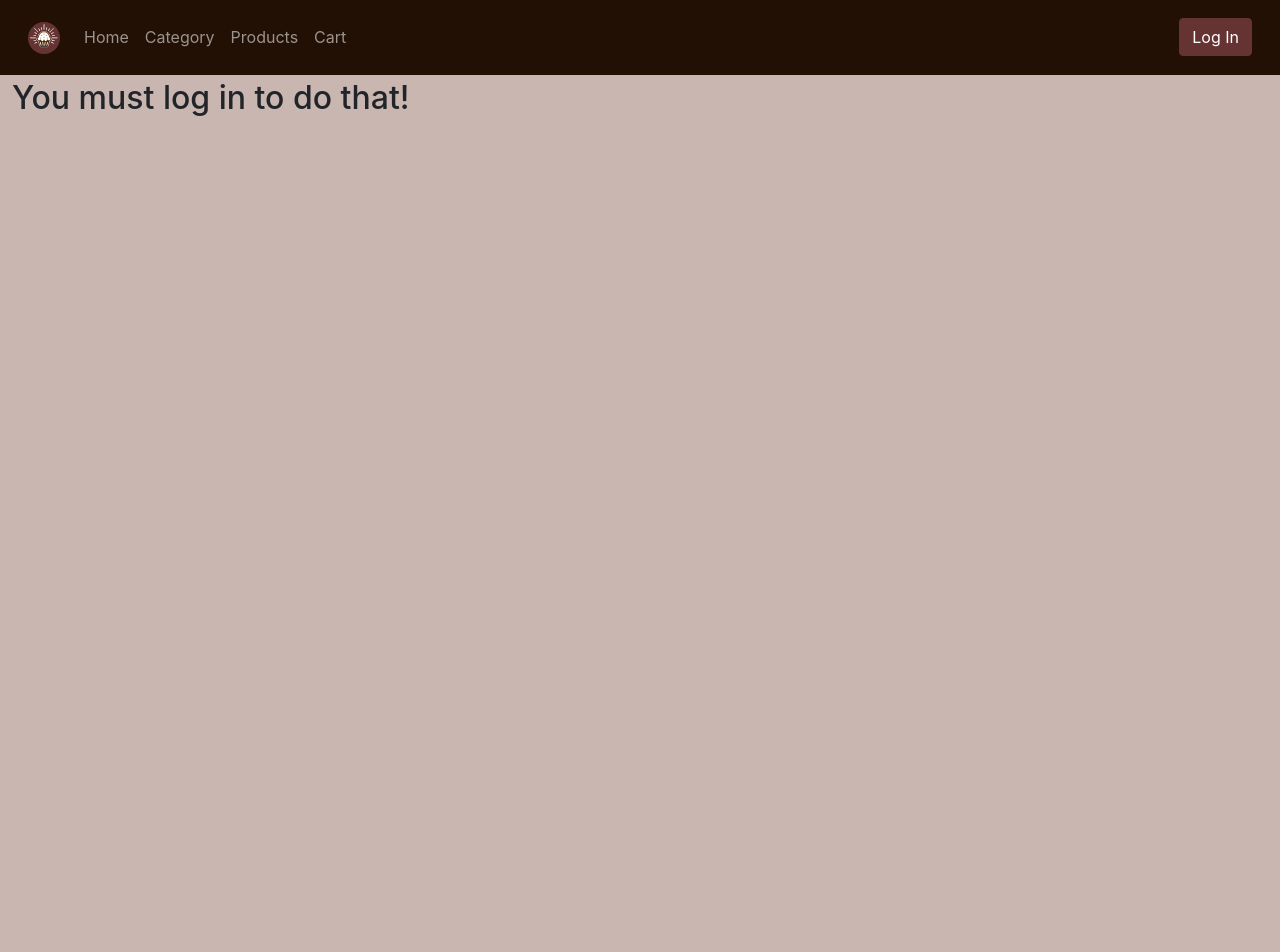
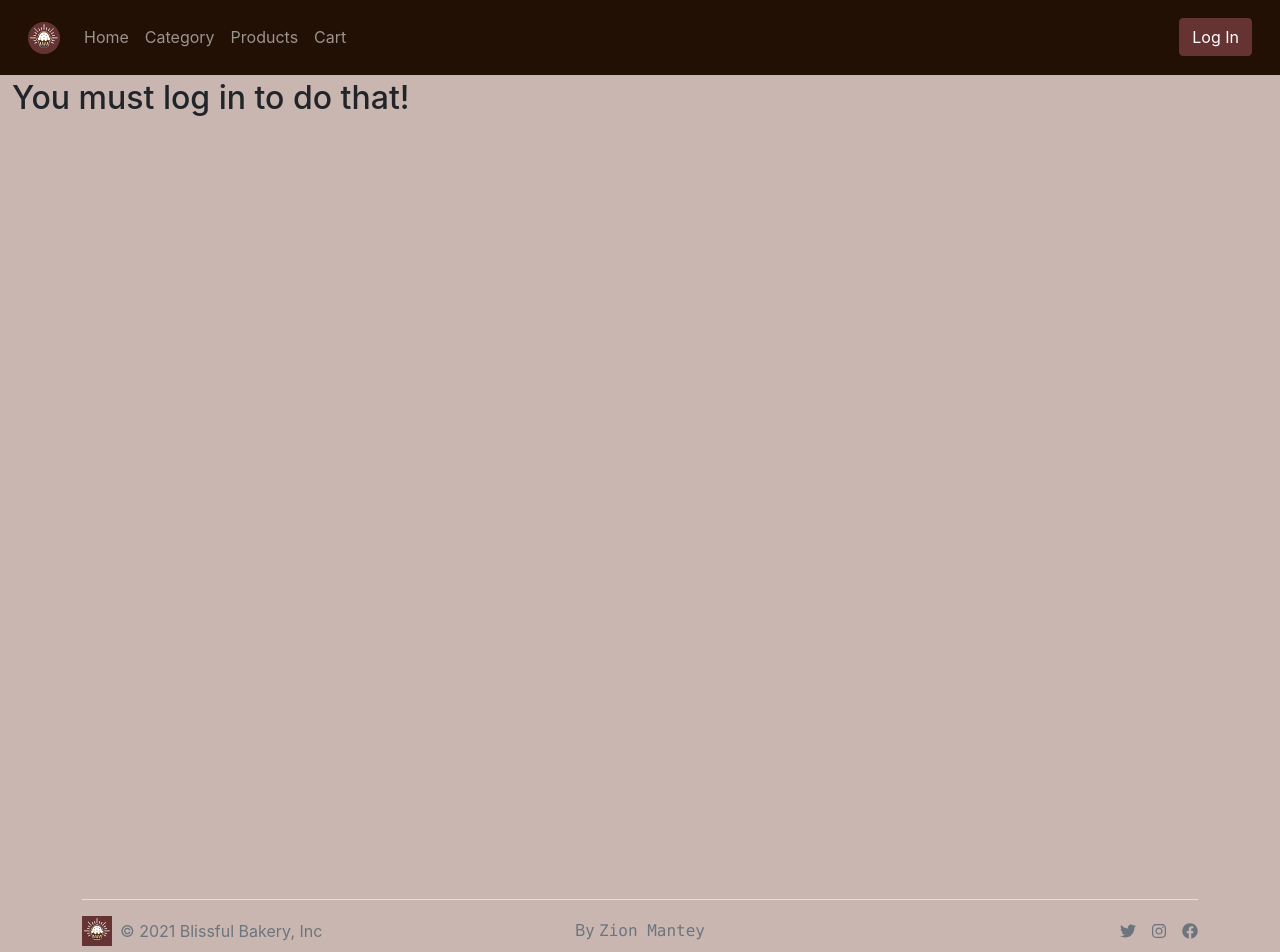
Before and after one commit to HawksHail/bakery-front, a React (Create React App) app: page /login in a window 1280 px wide. Shown: the top 952 px of the page. Before the commit the page ends 800 px from the top, so only its background shows below. Built offline with nearby package versions, Linux system fonts and the light colour scheme.

Commit message:
Added footer

```diff
--- a/src/components/App.js
+++ b/src/components/App.js
@@ -10,12 +10,17 @@ import DisplayCart from "./DisplayCart";
 import DisplayAllCategories from "./DisplayAllCategories";
 import DisplayCategoryItems from "./DisplayCategoryItems";
 import PrivateRoute from "./PrivateRoute";
+import Footer from "./Footer";
 
 function App() {
 	return (
 		<Router>
 			<Navbar />
-			<Container fluid className="pt-1">
+			<Container
+				fluid
+				className="pt-1 d-flex flex-column justify-content-between"
+				style={{ minHeight: "100vh" }}
+			>
 				<Switch>
 					<Route exact path="/">
 						<Home />
@@ -37,6 +42,7 @@ function App() {
 					</PrivateRoute>
 				</Switch>
 			</Container>
+			<Footer />
 		</Router>
 	);
 }
--- /dev/null
+++ b/src/components/Footer.jsx
@@ -0,0 +1,55 @@
+import React from "react";
+import { Container, Col, Nav } from "react-bootstrap";
+import { FontAwesomeIcon } from "@fortawesome/react-fontawesome";
+import {
+	faTwitter,
+	faInstagram,
+	faFacebook,
+} from "@fortawesome/free-brands-svg-icons";
+
+import logo from "../logo.svg";
+
+function Footer() {
+	return (
+		<Container>
+			<footer className="d-flex flex-wrap justify-content-between align-items-center py-3 my-4 border-top">
+				<Col className="col-md-4 d-flex align-items-center">
+					<a
+						href="/"
+						className="mb-3 me-2 mb-md-0 text-muted text-decoration-none lh-1"
+					>
+						<img src={logo} className="bi" width="30" height="30" />
+					</a>
+					<span className="text-muted">
+						© 2021 Blissful Bakery, Inc
+					</span>
+				</Col>
+				<span className="text-muted ">
+					By <span className="font-monospace">Zion Mantey</span>
+				</span>
+				<Nav
+					as="ul"
+					className="nav col-md-4 justify-content-end list-unstyled d-flex"
+				>
+					<li className="ms-3" data-testid="social">
+						<a className="text-muted" href="#">
+							<FontAwesomeIcon icon={faTwitter} />
+						</a>
+					</li>
+					<li className="ms-3" data-testid="social">
+						<a className="text-muted" href="#">
+							<FontAwesomeIcon icon={faInstagram} />
+						</a>
+					</li>
+					<li className="ms-3" data-testid="social">
+						<a className="text-muted" href="#">
+							<FontAwesomeIcon icon={faFacebook} />
+						</a>
+					</li>
+				</Nav>
+			</footer>
+		</Container>
+	);
+}
+
+export default Footer;
```
Also changed, not shown: 1 other file (tests, documents, lock files or other folders).
